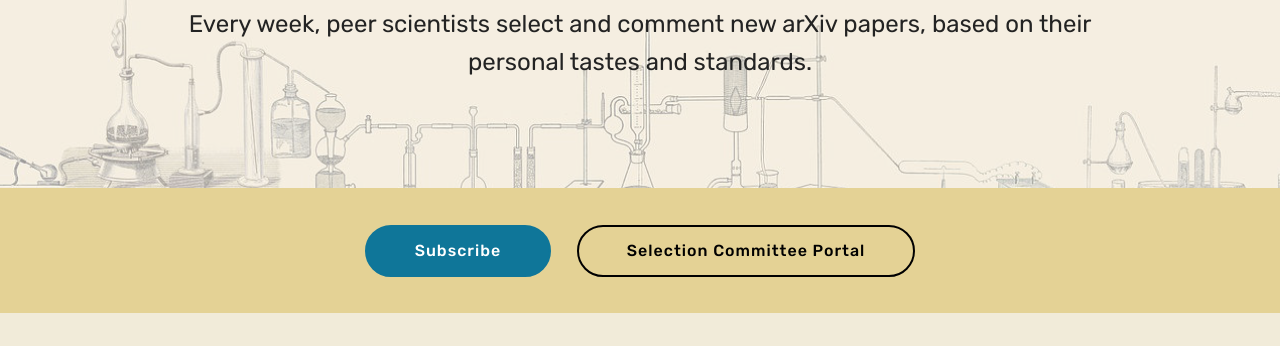
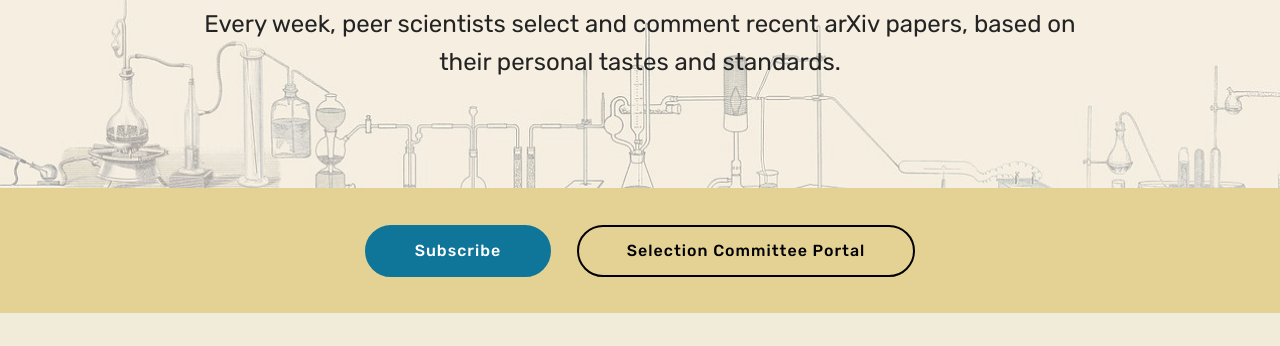
Before and after one commit to arxiview/arxiview.github.io, a plain HTML site: page index.html in a window 1280 px wide. Shown: the part 116-462 px from the top of the page. Drawn offline with Linux system fonts and the light colour scheme.

Commit message:
Update index.html

```diff
--- a/index.html
+++ b/index.html
@@ -7,7 +7,7 @@
   <link rel="shortcut icon" href="assets/images/favcon-128x128-1.png" type="image/x-icon">
   <meta name="description" content="arxiv papers selected by scientist and delivered in weekly newsletters to subscribers">
 
-  <title>arXiview: Read arXiv papers that excite your peers</title>
+  <title>arXiview: Read the arXiv papers that excite your peers</title>
   <link rel="stylesheet" href="assets/tether/tether.min.css">
   <link rel="stylesheet" href="assets/bootstrap/css/bootstrap.min.css">
   <link rel="stylesheet" href="assets/bootstrap/css/bootstrap-grid.min.css">
@@ -42,7 +42,7 @@
                 <h1 class="mbr-section-title mbr-bold pb-3 mbr-fonts-style display-1"><span style="font-weight: normal;">
                     arXi</span><em>view</em><span style="font-weight: normal;">.com</span></h1>
 
-                <p class="mbr-text pb-3 mbr-fonts-style display-5">Every week, peer scientists select and comment new arXiv papers, based on their personal tastes and standards.</p>
+                <p class="mbr-text pb-3 mbr-fonts-style display-5">Every week, peer scientists select and comment recent arXiv papers, based on their personal tastes and standards.</p>
 
             </div>
         </div>
```
